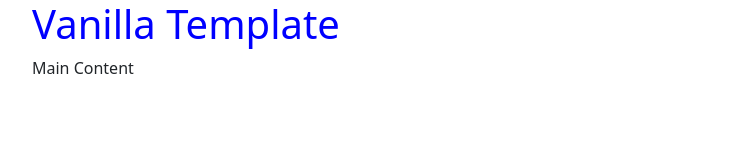
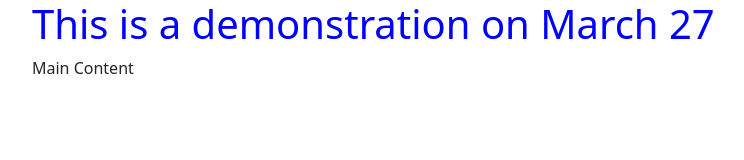
Before and after one commit to yixinsuewong/cool-site-Si579, a website: page index.html in a window 1280 px wide. Shown: the whole page, without its empty margins (50-794 px from the left). Drawn offline with nearby package versions, Linux system fonts and the light colour scheme.

Commit message:
Update index.html

```diff
--- a/index.html
+++ b/index.html
@@ -10,7 +10,7 @@
 <body>
 <header class="container">
   <div class="row">
-    <h1 class="col">Vanilla Template</h1>
+    <h1 class="col">This is a demonstration on March 27</h1>
   </div>
 </header>
   <main class="container">
```
